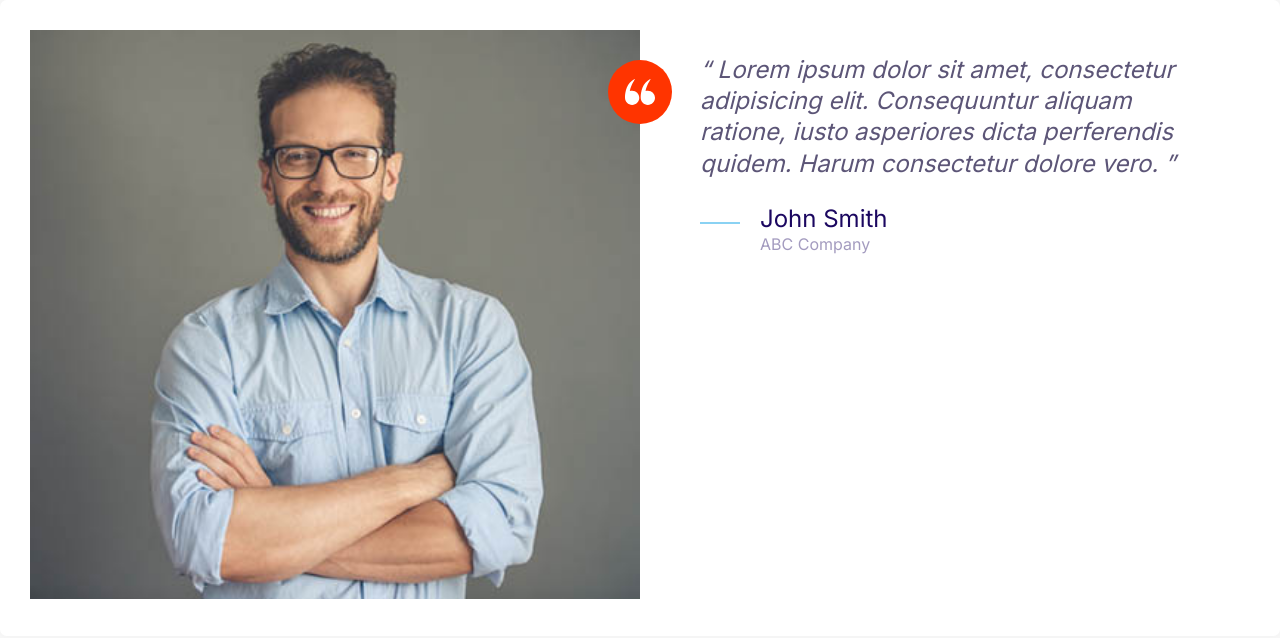
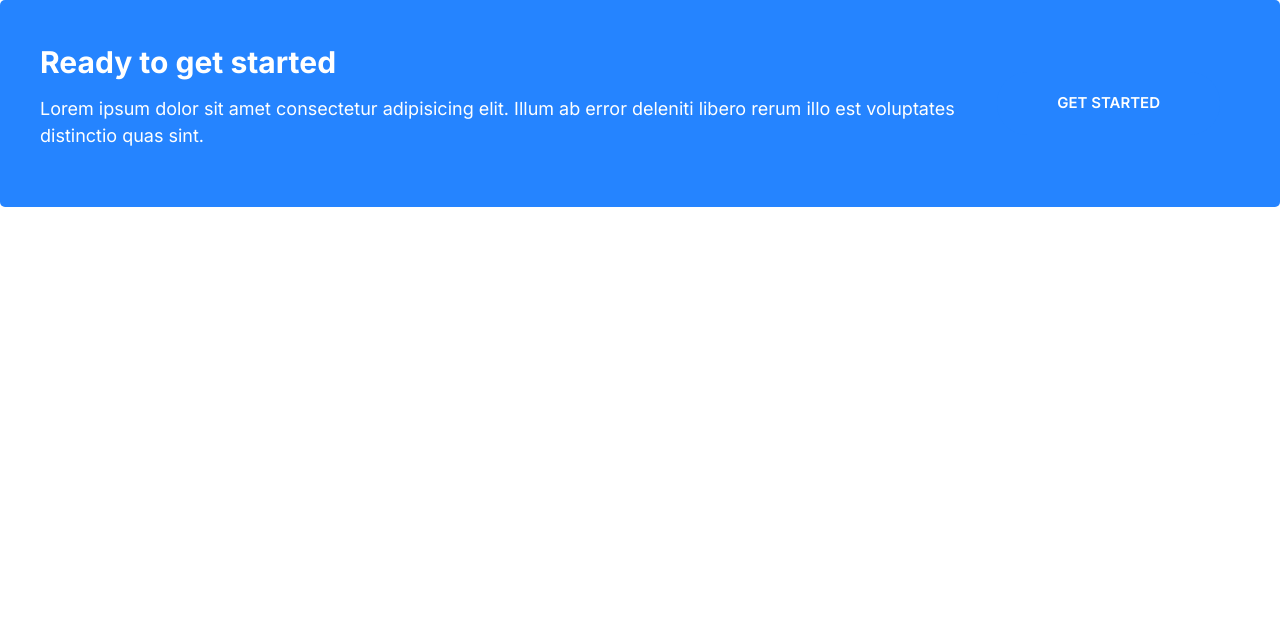
Before and after one commit to imouiche/Mouichify-Web-Site-Project, a plain HTML site: page index.html in a window 1280 px wide. Drawn offline with Linux system fonts and the light colour scheme.

Commit message:
Build the callout components.

```diff
--- a/css/styles.css
+++ b/css/styles.css
@@ -228,6 +228,11 @@ a {
 
 .btn--accent {
   background: #ec300;
+}
+
+.btn--stretched {
+  padding-left: 6rem;
+  padding-right: 6rem;
 }
 
 .btn--block {
@@ -485,3 +490,44 @@ a {
     margin-left: 6rem;
   }
 }
+
+/* Callouts */
+
+.callout {
+  padding: 4rem;
+  border-radius: 5px;
+}
+
+.callout--primary {
+  background: var(--color-primary);
+  color: #fff;
+}
+.callout__heading {
+  margin-top: 0;
+  color: #fff;
+  font-size: 3rem;
+}
+
+.callout .btn {
+  justify-self: center;
+  align-self: center;
+}
+
+.callout__content {
+  text-align: center;
+}
+
+@media screen and (min-width: 768px) {
+  .callout .grid--1x2 {
+    grid-template-columns: 1fr auto;
+  }
+
+  .callout__content {
+    text-align: left;
+  }
+
+  .callout .btn {
+    justify-self: start;
+    margin: 0 2rem;
+  }
+}
--- a/index.html
+++ b/index.html
@@ -14,36 +14,17 @@
     <link rel="stylesheet" href="/css/styles.css" />
   </head>
   <body>
-    <div class="card testimonial">
+    <div class="callout callout--primary">
       <div class="grid grid--1x2">
-        <div class="testimonial__image">
-          <img src="/images/testimonial.jpg" alt="A happy smiling customer" />
-          <span class="icon-container icon-container--accent">
-            <svg class="icon icon--white icon--small">
-              <use xlink:href="/images/sprite.svg#quotes"></use>
-            </svg>
-          </span>
+        <div class="callout__content">
+          <h2 class="callout__heading">Ready to get started</h2>
+          <p>
+            Lorem ipsum dolor sit amet consectetur adipisicing elit. Illum ab
+            error deleniti libero rerum illo est voluptates distinctio quas
+            sint.
+          </p>
         </div>
-        <blockquote class="quote">
-          <p class="quote__text">
-            Lorem ipsum dolor sit amet, consectetur adipisicing elit.
-            Consequuntur aliquam ratione, iusto asperiores dicta perferendis
-            quidem. Harum consectetur dolore vero.
-          </p>
-          <footer>
-            <div class="media">
-              <div class="media__image">
-                <svg class="icon icon--primary quote__line">
-                  <use xlink:href="/images/sprite.svg#line"></use>
-                </svg>
-              </div>
-              <div class="media__body">
-                <h3 class="media__title quote__author">John Smith</h3>
-                <p class="quote__organization">ABC Company</p>
-              </div>
-            </div>
-          </footer>
-        </blockquote>
+        <a href="#" class="btn btn--secondary btn--stretched">Get started</a>
       </div>
     </div>
   </body>
```
Also changed, not shown: components/callouts.html (added, +12 -0 lines).
